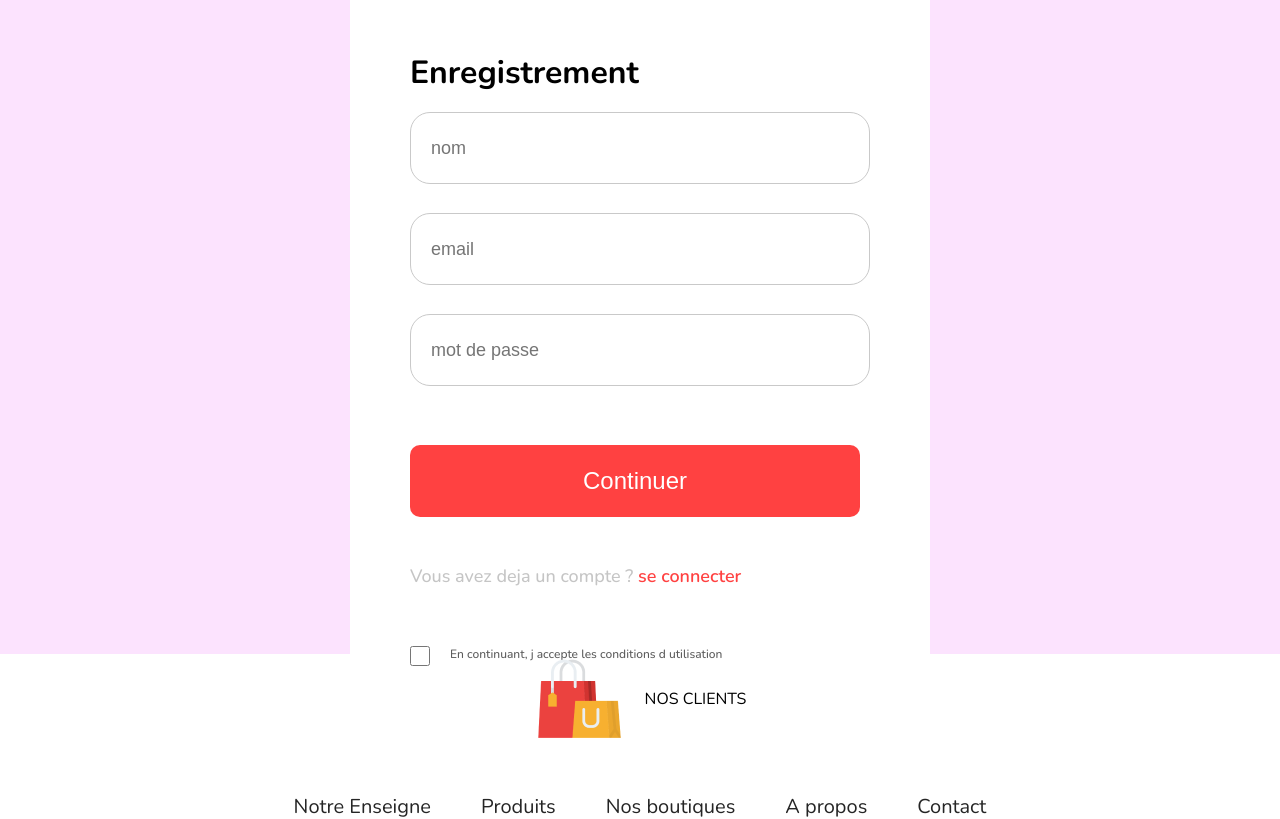
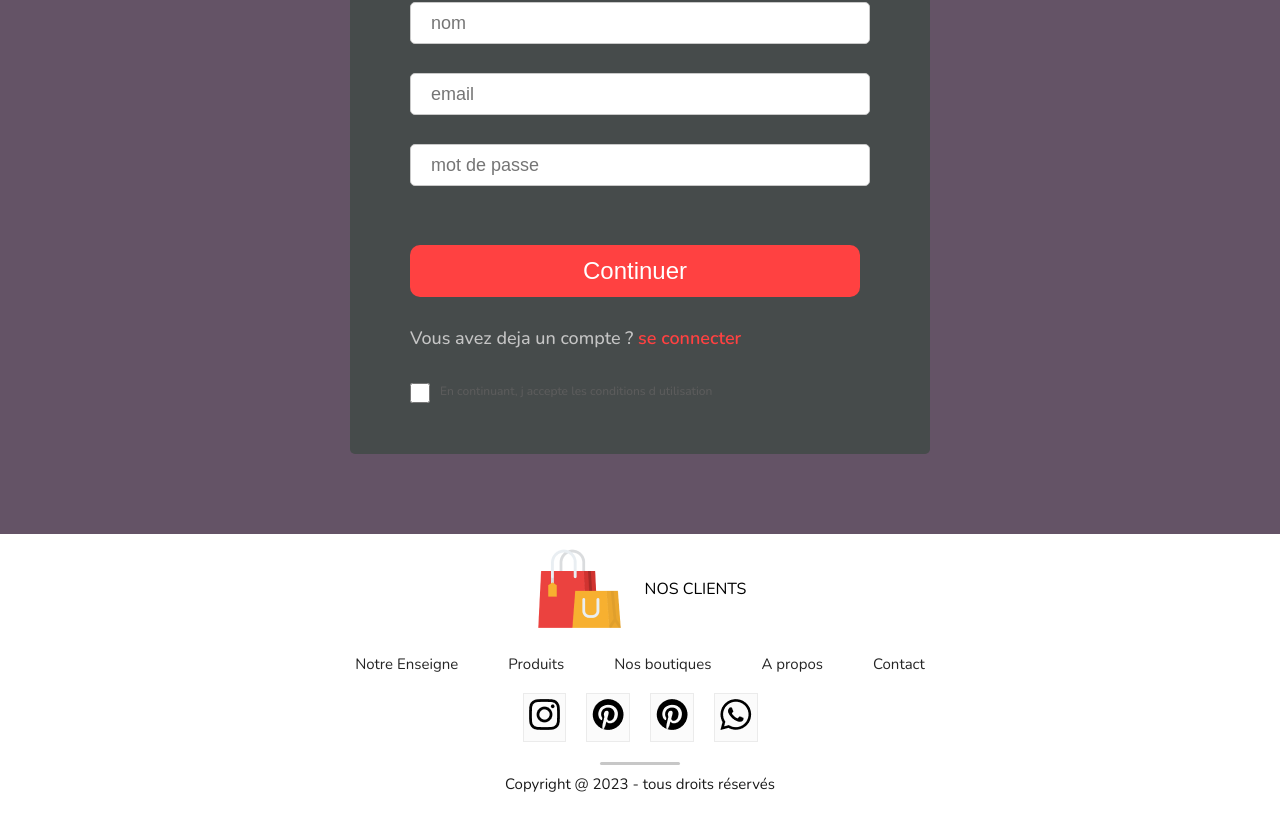
Before and after one commit to lapinRagnar/react-mongodb-atlas-ecommerce-2023, a React (Vite) app: page /login in a window 1280 px wide. Shown: the part 203-1022 px from the top of the page. Built offline with nearby package versions, Linux system fonts and the light colour scheme; a web font is replaced by a local one.

Commit message:
reparation css

```diff
--- a/src/components/footer/Footer.css
+++ b/src/components/footer/Footer.css
@@ -3,7 +3,8 @@
   flex-direction: column;
   justify-content: center;
   align-items: center;
-  gap: 50px;
+  gap: 20px;
+  margin-top: 10px;
 }
 
 .footer-logo {
@@ -15,7 +16,7 @@
 footer-logo p {
   color: #383838;
   font-size: 46px;
-  font-weight: 500;
+  font-weight: 800;
 }
 
 .footer-link {
@@ -23,7 +24,7 @@ footer-logo p {
   list-style: none;
   gap: 50px;
   color: #252525;
-  font-size: 20px;
+  font-size: 15px;
 }
 
 .footer-link li {
@@ -36,7 +37,7 @@ footer-logo p {
 }
 
 .footer-icons-container{
-  padding: 10px;
+  padding: 5px;
   padding-bottom: 6px;
   background: #fbfbfb;
   border: 1px solid #ebebeb;
@@ -46,11 +47,11 @@ footer-logo p {
   display: flex;
   flex-direction: column;
   align-items: center;
-  gap: 30px;
+  gap: 10px;
   width: 100%;
-  margin-bottom: 30px;
+  margin-bottom: 10px;
   color: #1a1a1a;
-  font-size: 20px;
+  font-size: 15px;
 }
 
 
--- a/src/pages/css/LoginSignup.css
+++ b/src/pages/css/LoginSignup.css
@@ -1,16 +1,20 @@
 .loginsignup{
   width: 100%;
-  height: 95vh;
-  background: #fce3fe;
-  padding-top: 100px;
+  height: 80vh;
+  /* background: #fce3fe; */
+  background: #645366;
+  padding-top: 20px;
+  margin-bottom: 10px;
 }
 
 .loginsignup-container{
   width: 580px;
-  height: 750px;
-  background: white;
+  height: 540px;
+  /* background: white; */
+  background: rgb(70, 75, 75);
   margin: auto;
-  padding: 40px 60px;
+  padding: 10px 60px;
+  border-radius: 5px;
 }
 
 .loginsignup-container h1{
@@ -25,19 +29,19 @@
 }
 
 .loginsignup-fields input {
-  height: 72px;
+  height: 42px;
   width: 100%;
   padding-left: 20px;
   border: 1px solid #c9c9c9;
   outline: none;
   color: #5c5c5c;
   font-size: 18px;
-  border-radius: 20px;
+  border-radius: 5px;
 }
 
 .loginsignup-fields button {
   width: 450px;
-  height: 72px;
+  height: 52px;
   color: white;
   background: #ff4141;
   margin-top: 30px;
@@ -56,7 +60,7 @@
 }
 
 .loginsignup-login {
-  margin-top: 20px;
+  margin-top: 2px;
   color: #c5c5c5;
   font-size: 18px;
   font-weight: 500;
@@ -79,8 +83,7 @@
   display: flex;
   align-items: center;
   justify-content: start;
-  margin-top: 25px;
-  gap: 20px;
+  gap: 10px;
   color: #5c5c5c;
   font-size: 12px;
   font-weight: 500;
@@ -88,7 +91,7 @@
 
 .loginsignup-agree input {
   font-size: 40%;
-  background: red;
+  /* background: red; */
 }
 
 input[type=checkbox] {
```
